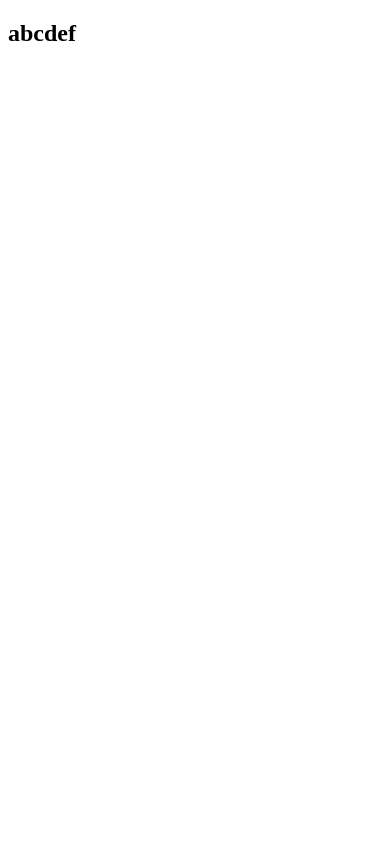
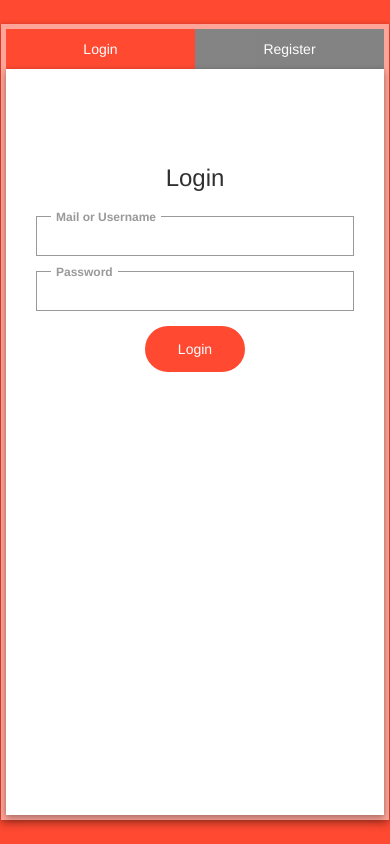
Before and after one commit to terminator-bsdgg/website, a plain HTML site: page routes/login.html in a window 390 px wide. Drawn offline with nearby package versions, Linux system fonts and the light colour scheme.

Commit message:
login test

```diff
--- a/css/style_login.css
+++ b/css/style_login.css
@@ -0,0 +1,225 @@
+.site-link {
+    padding: 5px 15px;
+    position: fixed;
+    z-index: 99999;
+    background: #fff;
+    box-shadow: 0 0 4px rgba(0, 0, 0, .14), 0 4px 8px rgba(0, 0, 0, .28);
+    right: 30px;
+    bottom: 30px;
+    border-radius: 10px;
+}
+
+.site-link img {
+    width: 30px;
+    height: 30px;
+}
+
+.body {
+    background: #ff4931;
+    transition: all .5s;
+    padding: 1px;
+    min-height: 100vh;
+    display: flex;
+    align-items: center;
+    justify-content: center;
+}
+
+.veen {
+    width: 70%;
+    margin: 100px auto;
+    background: rgba(255, 255, 255, .5);
+    min-height: 400px;
+    display: table;
+    position: relative;
+    box-shadow: 0 0 4px rgba(0, 0, 0, .14), 0 4px 8px rgba(0, 0, 0, .28);
+}
+
+.veen>div {
+    display: table-cell;
+    vertical-align: middle;
+    text-align: center;
+    color: #fff;
+}
+
+.veen button {
+    background: transparent;
+    /* background-image: linear-gradient(90deg, #e0b722, #ff4931); */
+    display: inline-block;
+    padding: 10px 30px;
+    border: 3px solid #fff;
+    border-radius: 50px;
+    background-clip: padding-box;
+    position: relative;
+    color: #FFF;
+    /* box-shadow: 0 0 4px rgba(0,0,0,.14), 0 4px 8px rgba(0,0,0,.28); */
+    transition: all .25s;
+}
+
+.veen button.dark {
+    border-color: #ff4931;
+    background: #ff4931;
+}
+
+.veen .move button.dark {
+    border-color: #e0b722;
+    background: #e0b722;
+}
+
+.veen .splits p {
+    font-size: 18px;
+}
+
+.veen button:active {
+    box-shadow: none;
+}
+
+.veen button:focus {
+    outline: none;
+}
+
+.veen>.wrapper {
+    position: absolute;
+    width: 40%;
+    height: 120%;
+    top: -10%;
+    left: 5%;
+    background: #fff;
+    box-shadow: 0 0 4px rgba(0, 0, 0, .14), 0 4px 8px rgba(0, 0, 0, .28);
+    transition: all .5s;
+    color: #303030;
+    overflow: hidden;
+}
+
+.veen .wrapper>form {
+    padding: 15px 30px 30px;
+    width: 100%;
+    transition: all .5s;
+    background: #fff;
+    width: 100%;
+}
+
+.veen .wrapper>form:focus {
+    outline: none;
+}
+
+.veen .wrapper #login {
+    padding-top: 20%;
+    visibility: visible;
+}
+
+.veen .wrapper #register {
+    transform: translateY(-80%) translateX(100%);
+    visibility: hidden;
+}
+
+.veen .wrapper.move #register {
+    transform: translateY(-80%) translateX(0%);
+    visibility: visible;
+}
+
+.veen .wrapper.move #login {
+    transform: translateX(-100%);
+    visibility: hidden;
+}
+
+.veen .wrapper>form>div {
+    position: relative;
+    margin-bottom: 15px;
+}
+
+.veen .wrapper label {
+    position: absolute;
+    top: -7px;
+    font-size: 12px;
+    white-space: nowrap;
+    background: #fff;
+    text-align: left;
+    left: 15px;
+    padding: 0 5px;
+    color: #999;
+    pointer-events: none;
+}
+
+.veen .wrapper h3 {
+    margin-bottom: 25px;
+}
+
+.veen .wrapper input {
+    height: 40px;
+    padding: 5px 15px;
+    width: 100%;
+    border: solid 1px #999;
+}
+
+.veen .wrapper input {
+    height: 40px;
+    padding: 5px 15px;
+    width: 100%;
+    border: solid 1px #999;
+}
+
+.veen .wrapper input:focus {
+    outline: none;
+    border-color: #ff4931;
+}
+
+.veen>.wrapper.move {
+    left: 45%;
+}
+
+.veen>.wrapper.move input:focus {
+    border-color: #e0b722;
+}
+
+@media (max-width: 767px) {
+    .veen {
+        padding: 5px;
+        margin: 0;
+        width: 100%;
+        display: block;
+    }
+    .veen>.wrapper {
+        position: relative;
+        height: auto;
+        top: 0;
+        left: 0;
+        width: 100%;
+    }
+    .veen>div {
+        display: inline-block;
+    }
+    .splits {
+        width: 50%;
+        background: #fff;
+        float: left;
+    }
+    .splits button {
+        width: 100%;
+        border-radius: 0;
+        background: #505050;
+        border: 0;
+        opacity: .7;
+    }
+    .splits button.active {
+        opacity: 1;
+    }
+    .splits button.active {
+        opacity: 1;
+        background: #ff4931;
+    }
+    .splits.rgstr-btn button.active {
+        background: #e0b722;
+    }
+    .splits p {
+        display: none;
+    }
+    .veen>.wrapper.move {
+        left: 0%;
+    }
+}
+
+input:-webkit-autofill,
+textarea:-webkit-autofill,
+select:-webkit-autofill {
+    box-shadow: inset 0 0 0 50px #fff
+}
--- a/js/script_login.js
+++ b/js/script_login.js
@@ -0,0 +1,15 @@
+$(document).ready(function() {
+    $(".veen .rgstr-btn button").click(function() {
+        $('.veen .wrapper').addClass('move');
+        $('.body').css('background', '#e0b722');
+        $(".veen .login-btn button").removeClass('active');
+        $(this).addClass('active');
+
+    });
+    $(".veen .login-btn button").click(function() {
+        $('.veen .wrapper').removeClass('move');
+        $('.body').css('background', '#ff4931');
+        $(".veen .rgstr-btn button").removeClass('active');
+        $(this).addClass('active');
+    });
+});
--- a/routes/login.html
+++ b/routes/login.html
@@ -5,13 +5,66 @@
     <meta charset='utf-8'>
     <meta http-equiv='X-UA-Compatible' content='IE=edge'>
     <title>LOGIN || TERMINATOR</title>
+
+    <script src="https://code.jquery.com/jquery-3.1.1.min.js" integrity="sha256-hVVnYaiADRTO2PzUGmuLJr8BLUSjGIZsDYGmIJLv2b8=" crossorigin="anonymous"></script>
+    <script src="https://code.jquery.com/ui/1.12.1/jquery-ui.min.js"></script>
+    <script src='../js/script_login.js'></script>
+
+    <link rel="stylesheet" href="https://maxcdn.bootstrapcdn.com/bootstrap/3.3.7/css/bootstrap.min.css" integrity="sha384-BVYiiSIFeK1dGmJRAkycuHAHRg32OmUcww7on3RYdg4Va+PmSTsz/K68vbdEjh4u" crossorigin="anonymous">
     <link rel='stylesheet' type='text/css' href='../css/style_login.css'>
-    <script src='../js/script_login.js'></script>
 </head>
 
 <body>
-    <h2>abcdef</h2>
-
+    <div class="body">
+        <div class="veen">
+            <div class="login-btn splits">
+                <p>Already an user?</p>
+                <button class="active">Login</button>
+            </div>
+            <div class="rgstr-btn splits">
+                <p>Don't have an account?</p>
+                <button>Register</button>
+            </div>
+            <div class="wrapper">
+                <form id="login" tabindex="500">
+                    <h3>Login</h3>
+                    <div class="mail">
+                        <input type="mail" name="">
+                        <label>Mail or Username</label>
+                    </div>
+                    <div class="passwd">
+                        <input type="password" name="">
+                        <label>Password</label>
+                    </div>
+                    <div class="submit">
+                        <button class="dark">Login</button>
+                    </div>
+                </form>
+                <form id="register" tabindex="502">
+                    <h3>Register</h3>
+                    <div class="name">
+                        <input type="text" name="">
+                        <label>Full Name</label>
+                    </div>
+                    <div class="mail">
+                        <input type="mail" name="">
+                        <label>Mail</label>
+                    </div>
+                    <div class="uid">
+                        <input type="text" name="">
+                        <label>User Name</label>
+                    </div>
+                    <div class="passwd">
+                        <input type="password" name="">
+                        <label>Password</label>
+                    </div>
+                    <div class="submit">
+                        <button class="dark">Register</button>
+                    </div>
+                </form>
+            </div>
+        </div>
+    </div>
 </body>
 
 </html>
```
